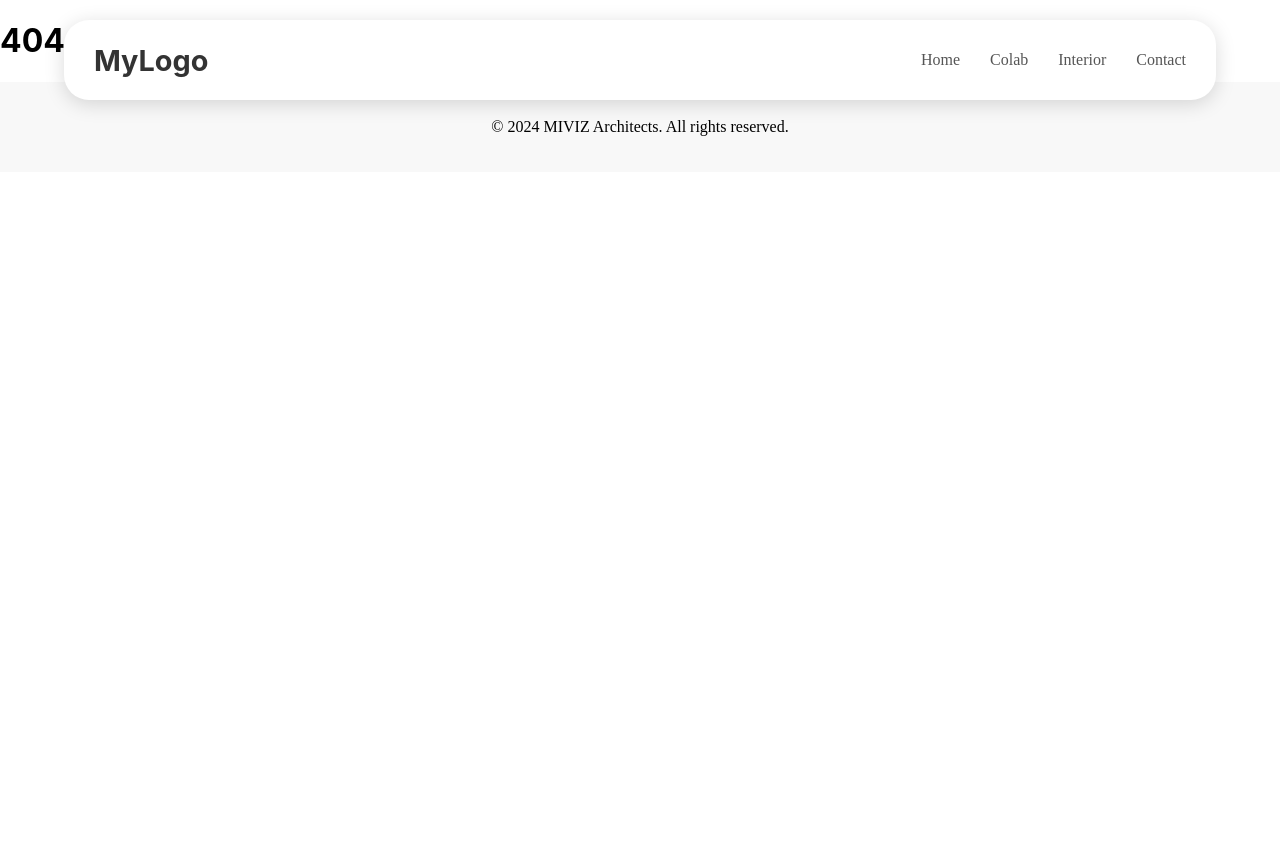
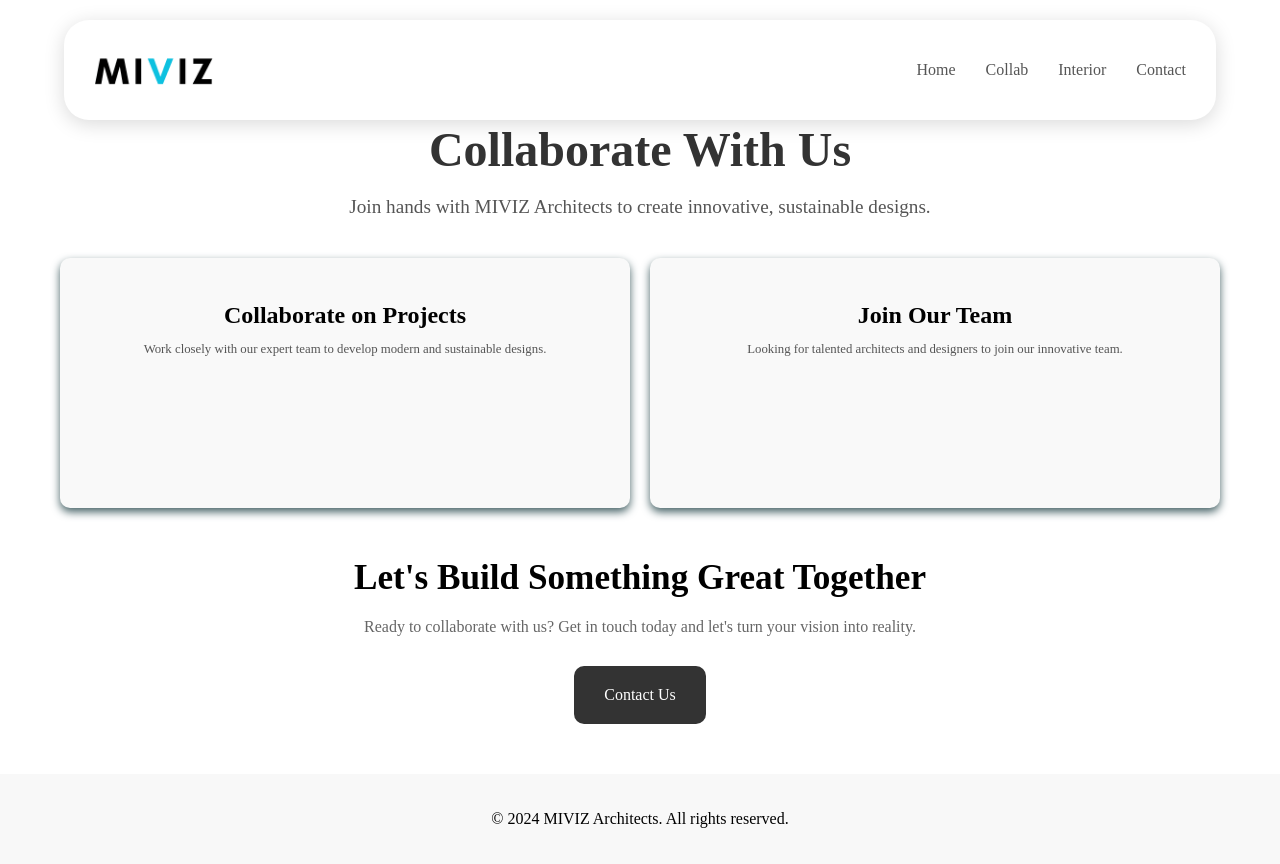
Before and after one commit to Rahullohar703/Miviz, a React (Create React App) app: page /collab in a window 1280 px wide. Before the commit this address had no page. Before the commit the page ends 800 px from the top, so only its background shows below. Built offline with nearby package versions, Linux system fonts and the light colour scheme; a web font is replaced by a local one.

Commit message:
made some new changes

```diff
--- a/src/App.js
+++ b/src/App.js
@@ -3,12 +3,11 @@ import React from 'react';
 import { BrowserRouter as Router, Routes, Route } from 'react-router-dom';
 import ModernNavbar from './components/ModernNavbar';
 import Hero from './components/Hero';
-import Colab from './menu links/Colab';
+import Collab from './menu links/Collab';
 import Interior from './menu links/Interior';
 import Contact from './menu links/Contact';
 import Projects from './components/Projects';
 import Ticker from './components/Ticker';
-import ScrollingImage from './components/ScrollingImage';
 import ResponsiveTable from './components/ResponsiveTable';
 import Footer from './components/Footer';
 
@@ -26,14 +25,14 @@ function App() {
                             <Hero />
                             <Projects />
                             <Ticker />
-                            <ScrollingImage />
+
                             <ResponsiveTable />
                         </>
                     }
                 />
 
                 {/* Other Routes */}
-                <Route path="/colab" element={<Colab />} />
+                <Route path="/collab" element={<Collab />} />
                 <Route path="/interior" element={<Interior />} />
                 <Route path="/contact" element={<Contact />} />
 
--- a/src/components/Hero.js
+++ b/src/components/Hero.js
@@ -21,7 +21,7 @@ const Hero = () => {
       >
         {/* Hero Image */}
         <motion.img
-          src="https://www.dropbox.com/scl/fi/wa8p10uoyswwc4m5ilcr6/MIVIZ.svg?rlkey=y0a274rxzhz3hpop8zoht3m6x&st=k82ugibu&raw=1" // Replace with your image URL
+          src="\heroimg.png" // Replace with your image URL
           alt="Hero"
           style={{
             position: 'fixed',
@@ -65,7 +65,7 @@ const Hero = () => {
             fontFamily: 'Martian mono'
           }}
         >
-          Welcome to MIVIZ Architects, a prestigious architectural firm based in Auckland. We
+          Welcome to MIVIZ Architects, a prestigious architectural firm based in Pune,India. We
           specialize in crafting highly personalized homes where minimalism meets functionality.
           With a keen eye for detail and a commitment to innovative design, we create residences
           that reflect the unique visions and lifestyles of our clients. At MIVIZ, we believe that
--- a/src/components/ModernNavbar.css
+++ b/src/components/ModernNavbar.css
@@ -18,10 +18,17 @@
 }
 
 .logo {
-    font-size: 1.8rem;
-    font-weight: 700;
-    color: #333;
-}
+    display: flex;
+    align-items: center;
+  }
+
+.logo-img {
+    width: 120px; /* Adjust logo size */
+    height: auto;
+    max-height: 60px; /* Limit height for consistent navbar size */
+    padding-top: 0%;
+    margin-top: 6px;
+  }
 
 /* Navbar Links */
 .nav-links {
--- a/src/components/ModernNavbar.js
+++ b/src/components/ModernNavbar.js
@@ -1,9 +1,8 @@
-// ModernNavbar.js
+// src/components/ModernNavbar.js
 import React, { useState } from 'react';
 import { motion } from 'framer-motion';
 import './ModernNavbar.css';
 import { Link } from 'react-router-dom'; // Import Link
-
 
 const ModernNavbar = () => {
   const [isOpen, setIsOpen] = useState(false);
@@ -15,23 +14,37 @@ const ModernNavbar = () => {
       animate={{ y: 0 }}
       transition={{ type: 'spring', stiffness: 80, damping: 10 }}
     >
-            <div className="logo">MyLogo</div>
+      {/* Logo Section */}
+      <div className="logo">
+        <Link to="/">
+          <img src="/logo.png" alt="Logo" className="logo-img" />
+        </Link>
+      </div>
 
+      {/* Hamburger Menu Icon */}
       <div className="menu-icon" onClick={() => setIsOpen(!isOpen)}>
         <span className={`bar ${isOpen ? 'open' : ''}`}></span>
         <span className={`bar ${isOpen ? 'open' : ''}`}></span>
         <span className={`bar ${isOpen ? 'open' : ''}`}></span>
       </div>
 
+      {/* Navigation Links */}
       <ul className={`nav-links ${isOpen ? 'active' : ''}`}>
         <motion.li whileHover={{ scale: 1.1 }}>
           <Link to="/">Home</Link>
         </motion.li>
         <motion.li whileHover={{ scale: 1.1 }}>
-                <Link to="/colab">Colab</Link>
+          <Link to="/collab">Collab</Link>
         </motion.li>
         <motion.li whileHover={{ scale: 1.1 }}>
-                <Link to="/interior">Interior</Link>
+        <a
+        href="https://miviz.vercel.app"
+        target="_blank"
+        rel="noopener noreferrer"
+        >
+        Interior
+        </a>
+
         </motion.li>
         <motion.li whileHover={{ scale: 1.1 }}>
           <Link to="/contact">Contact</Link>
--- a/src/components/ResponsiveTable.js
+++ b/src/components/ResponsiveTable.js
@@ -4,12 +4,13 @@ import { motion } from 'framer-motion';
 import './ResponsiveTable.css';
 
 const data = [
-    { title: 'The Great Gatsby', author: 'F. Scott Fitzgerald', publisher: 'Scribner', year: 1925 },
-    { title: 'To Kill a Mockingbird', author: 'Harper Lee', publisher: 'J.B. Lippincott & Co.', year: 1960 },
-    { title: '1984', author: 'George Orwell', publisher: 'Secker & Warburg', year: 1949 },
-    { title: 'To Kill a Mockingbird', author: 'Harper Lee', publisher: 'J.B. Lippincott & Co.', year: 1960 },
-    { title: 'To Kill a Mockingbird', author: 'Harper Lee', publisher: 'J.B. Lippincott & Co.', year: 1960 },
-    { title: 'To Kill a Mockingbird To Kill a Mockingbird To Kill a Mockingbird', author: 'Harper Lee', publisher: 'J.B. Lippincott & Co.', year: 1960 },
+    { title: 'Residential Design' },
+    { title: 'Commercial Architecture' },
+    { title: 'Interior Design' },
+    { title: 'Landscape Architecture' },
+    { title: 'Renovation and Restoration' },
+    { title: '3D Visuals' },
+    { title: 'Urban Planning and Design' },
 ];
 
 const ResponsiveTable = () => (
@@ -22,19 +23,14 @@ const ResponsiveTable = () => (
         <table className="responsive-table">
             <thead>
                 <tr>
-                    <th>Title</th>
-                    <th>Author</th>
-                    <th>Publisher</th>
-                    <th>Year</th>
+                    <th>Our Services</th>
+
                 </tr>
             </thead>
             <tbody>
                 {data.map((book, index) => (
                     <tr key={index}>
                         <td>{book.title}</td>
-                        <td>{book.author}</td>
-                        <td>{book.publisher}</td>
-                        <td>{book.year}</td>
                     </tr>
                 ))}
             </tbody>
--- a/src/components/ScrollingImage.css
+++ /dev/null
@@ -1,49 +0,0 @@
-/* ScrollingImage.css */
-.scrolling-image {
-    width: 100%; /* Full width container */
-    max-width: 950px; /* Optional: max width */
-    margin: auto; /* Center the container */
-    overflow: hidden; /* Prevent overflow */
-    display: block; /* Ensure it doesn't add extra space */
-    border: none; /* Remove any default borders */
-    padding: 0; /* Remove padding */
-    background: transparent; /* Ensure no background */
-}
-
-.scrolling-image.in-view {
-    transform: scale(1.05); /* Scale up smoothly */
-    transition: transform 1s ease; /* Smooth scaling */
-}
-
-/* Image styles */
-.image {
-    width: 100%; /* Make the image fill the container */
-    height: auto; /* Maintain aspect ratio */
-    object-fit: cover; /* Ensure it covers the container */
-    display: block; /* Remove any extra space below the image */
-    margin: 0; /* Remove any margin */
-    padding-bottom: 80px;
-    padding-top: 50px; /* Ensure no padding */
-    border: none; /* Ensure no borders */
-}
-
-/* Media Queries for different devices */
-@media (max-width: 768px) {
-    .scrolling-image {
-        width: 90%; /* Adjust width for tablets */
-    }
-
-    .scrolling-image.in-view {
-        transform: scale(1.0); /* Subtle scale on tablets */
-    }
-}
-
-@media (max-width: 480px) {
-    .scrolling-image {
-        width: 90%; /* Full width on mobile */
-    }
-
-    .scrolling-image.in-view {
-        transform: scale(1.0); /* Minor scale on mobile */
-    }
-}
--- a/src/components/ScrollingImage.js
+++ /dev/null
@@ -1,44 +0,0 @@
-// ScrollingImage.js
-import React, { useRef, useEffect, useState } from 'react';
-import { motion } from 'framer-motion';
-import './ScrollingImage.css'; // Import the CSS file
-
-const ScrollingImage = () => {
-    const imgRef = useRef(null);
-    const [isVisible, setIsVisible] = useState(false);
-
-    const handleScroll = () => {
-        if (!imgRef.current) return;
-        const rect = imgRef.current.getBoundingClientRect();
-        const windowHeight = window.innerHeight || document.documentElement.clientHeight;
-
-        const isInView = rect.top < windowHeight * 0.9 && rect.bottom > 0;
-        setIsVisible(isInView);
-    };
-
-    useEffect(() => {
-        window.addEventListener('scroll', handleScroll);
-        handleScroll(); // Initial check on mount
-
-        return () => {
-            window.removeEventListener('scroll', handleScroll);
-        };
-    }, []);
-
-    return (
-        <motion.div
-            ref={imgRef}
-            className={`scrolling-image ${isVisible ? 'in-view' : ''}`}
-            animate={{ scale: isVisible ? 1.15 : 0.8 }}
-            transition={{ duration: 0.5, ease: [0.2, 0.7, 0.3, 1] }}
-        >
-            <img
-                src="https://www.dropbox.com/scl/fi/wa8p10uoyswwc4m5ilcr6/MIVIZ.svg?rlkey=y0a274rxzhz3hpop8zoht3m6x&st=k82ugibu&raw=1" // Replace with your image
-                alt="Scrolling"
-                className="image"
-            />
-        </motion.div>
-    );
-};
-
-export default ScrollingImage;
--- a/src/components/Ticker.css
+++ b/src/components/Ticker.css
@@ -11,9 +11,10 @@
 .ticker {
     display: inline-block;
     font-family: 'Martian Mono', monospace;
-    font-size: 250px; /* Default font size */
+    font-size: 150px; /* Default font size */
     line-height: 1;
     padding: 30px 0;
+    color: rgb(121, 120, 120);
 }
 
 /* Responsive Styles */
--- a/src/components/Ticker.js
+++ b/src/components/Ticker.js
@@ -19,7 +19,7 @@ const Ticker = () => {
                     repeat: Infinity, // Keep repeating smoothly
                 }}
             >
-                <span>ARCHITECT DESIGN ARCHITECT</span>
+                <span>ARCHITECTURE URBAN LANDSCAPING INTERIOR</span>
             </motion.div>
         </div>
     );
--- a/src/menu links/Colab.css
+++ b/src/menu links/Collab.css
@@ -1,6 +1,6 @@
-/* Colab.css */
+/* CoLlab.css */
 
-.colab-container {
+.collab-container {
   max-width: 1200px;
   margin: 0 auto;
   padding: 50px 20px;
@@ -8,7 +8,7 @@
   margin-top: 40px;
 }
 
-.colab-header h1 {
+.collab-header h1 {
   font-size: 3.0rem;
   margin-bottom: 10px;
   color: #333;
@@ -16,7 +16,7 @@
 
 }
 
-.colab-header p {
+.collab-header p {
   font-size: 1.2rem;
   margin-bottom: 40px;
   color: #555;
@@ -24,47 +24,47 @@
 
 }
 
-.colab-cards {
+.collab-cards {
   display: grid;
   grid-template-columns: repeat(auto-fit, minmax(300px, 1fr));
   gap: 20px;
   margin-bottom: 50px;
 }
 
-.colab-card {
+.collab-card {
   background-color: #f9f9f9;
   padding: 20px;
   border-radius: 10px;
   box-shadow: 0 4px 8px rgb(71, 99, 103);
   transition: transform 0.2s;
+  height: 250px;
 }
 
-.colab-card h3 {
+.collab-card h3 {
   font-size: 1.5rem;
   margin-bottom: 10px;
   font-family: 'Martian mono';
 
 }
 
-.colab-card p {
+.collab-card p {
   font-size: 0.8rem;
   color: #555;
   font-family: 'Martian mono';
-
 }
 
-.colab-cta {
+.collab-cta {
   margin-top: 50px;
 }
 
-.colab-cta h2 {
+.collab-cta h2 {
   font-size: 2.2rem;
   margin-bottom: 20px;
   font-family: 'Martian mono';
 
 }
 
-.colab-cta p {
+.collab-cta p {
   font-size: 1.0rem;
   margin-bottom: 30px;
   color: #666;
@@ -72,7 +72,7 @@
 
 }
 
-.colab-cta button {
+.collab-cta button {
   padding: 20px 30px;
   background-color: #333;
   color: white;
@@ -83,6 +83,6 @@
   font-family: 'Martian mono';
 }
 
-.colab-cta button:hover {
+.collab-cta button:hover {
   background-color: #444;
 }
--- a/src/menu links/Colab.js
+++ b/src/menu links/Collab.js
@@ -1,19 +1,19 @@
 // src/menu links/Colab.js
 import React from 'react';
 import { motion } from 'framer-motion';
-import './Colab.css'; // Import CSS for styling
+import './Collab.css'; // Import CSS for styling
 
-const Colab = () => {
+const Collab = () => {
   return (
     <motion.div
-      className="colab-container"
+      className="collab-container"
       initial={{ opacity: 0 }}
       animate={{ opacity: 1 }}
       transition={{ duration: 1 }}
     >
       {/* Header Section */}
       <motion.div
-        className="colab-header"
+        className="collab-header"
         initial={{ y: -50, opacity: 0 }}
         animate={{ y: 0, opacity: 1 }}
         transition={{ delay: 0.3, duration: 1 }}
@@ -23,18 +23,11 @@ const Colab = () => {
       </motion.div>
 
       {/* Collaboration Cards Section */}
-      <div className="colab-cards">
-        <motion.div
-          className="colab-card"
-          whileHover={{ scale: 1.05 }}
-          transition={{ type: 'spring', stiffness: 200 }}
-        >
-          <h3>Partner with Us</h3>
-          <p>Explore partnership opportunities and bring impactful architectural projects to life.</p>
-        </motion.div>
+      <div className="collab-cards">
+
 
         <motion.div
-          className="colab-card"
+          className="collab-card"
           whileHover={{ scale: 1.05 }}
           transition={{ type: 'spring', stiffness: 200 }}
         >
@@ -43,7 +36,7 @@ const Colab = () => {
         </motion.div>
 
         <motion.div
-          className="colab-card"
+          className="collab-card"
           whileHover={{ scale: 1.05 }}
           transition={{ type: 'spring', stiffness: 200 }}
         >
@@ -54,7 +47,7 @@ const Colab = () => {
 
       {/* Call to Action Section */}
       <motion.div
-        className="colab-cta"
+        className="collab-cta"
         initial={{ opacity: 0 }}
         animate={{ opacity: 1 }}
         transition={{ delay: 0.6, duration: 1 }}
@@ -74,4 +67,4 @@ const Colab = () => {
   );
 };
 
-export default Colab;
+export default Collab;
```
Also changed, not shown: public/heroimg.png (added), public/logo.png (added). Lines whose indentation alone changed are shown as unchanged.
